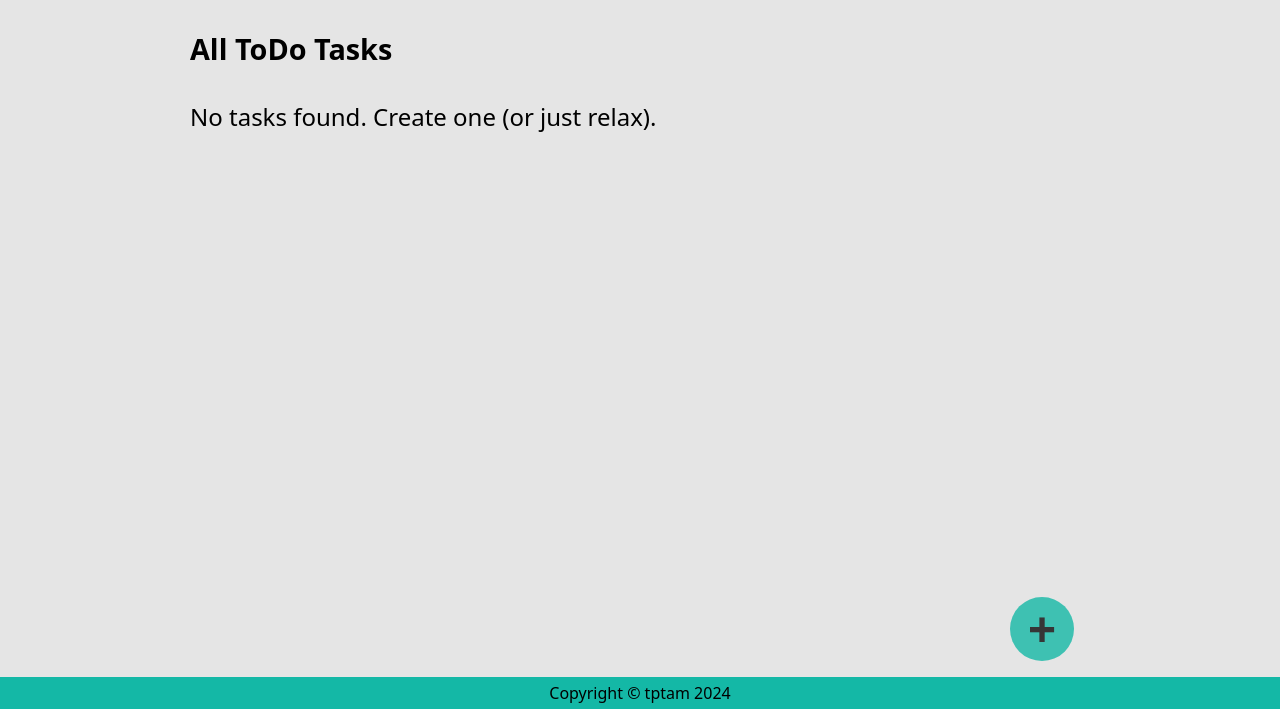
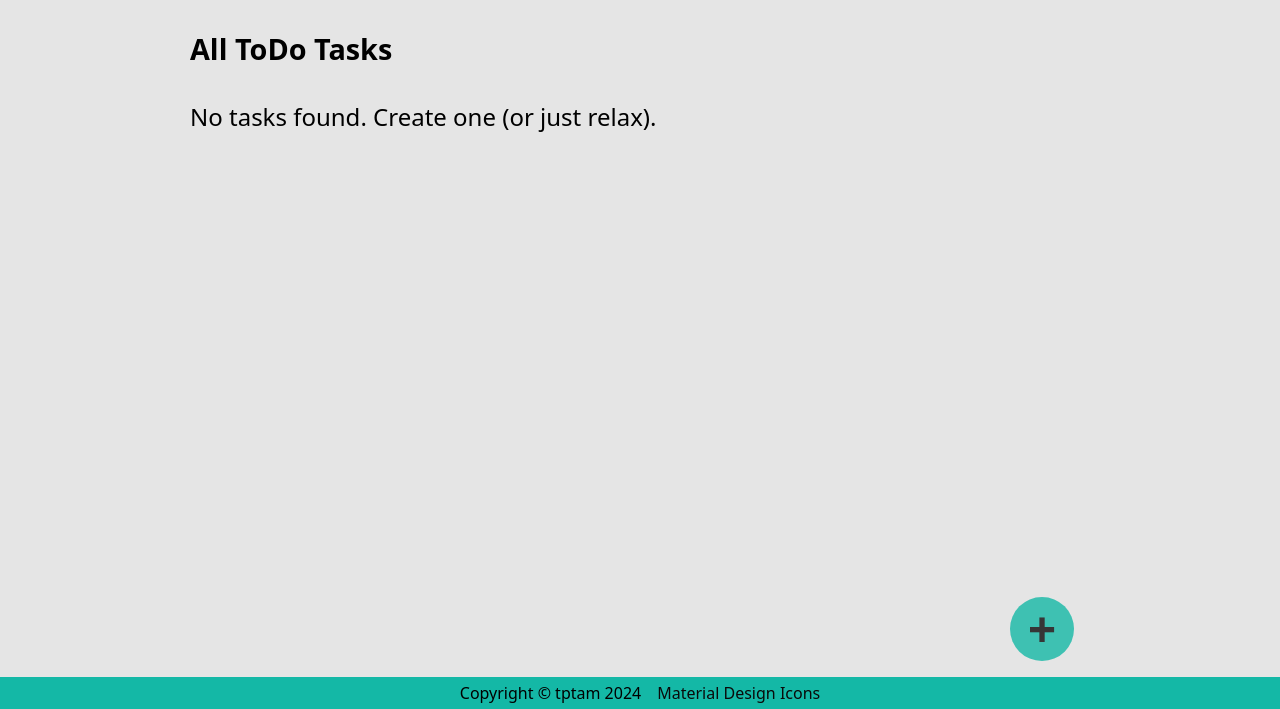
Before and after one commit to tptam/odin-todo-list, a website built with webpack: page src/index.html in a window 1280 px wide. Shown: the part 91-800 px from the top of the page. Built offline with nearby package versions, Linux system fonts and the light colour scheme.

Commit message:
Add asset link

```diff
--- a/src/index.html
+++ b/src/index.html
@@ -27,6 +27,6 @@
     </header>
     <div id="content">
     </div>
-    <footer>Copyright © tptam 2024</footer>
+    <footer>Copyright © tptam 2024 <a href="https://pictogrammers.com/library/mdi/">Material Design Icons</a></footer>
 </body>
 </html>
```
